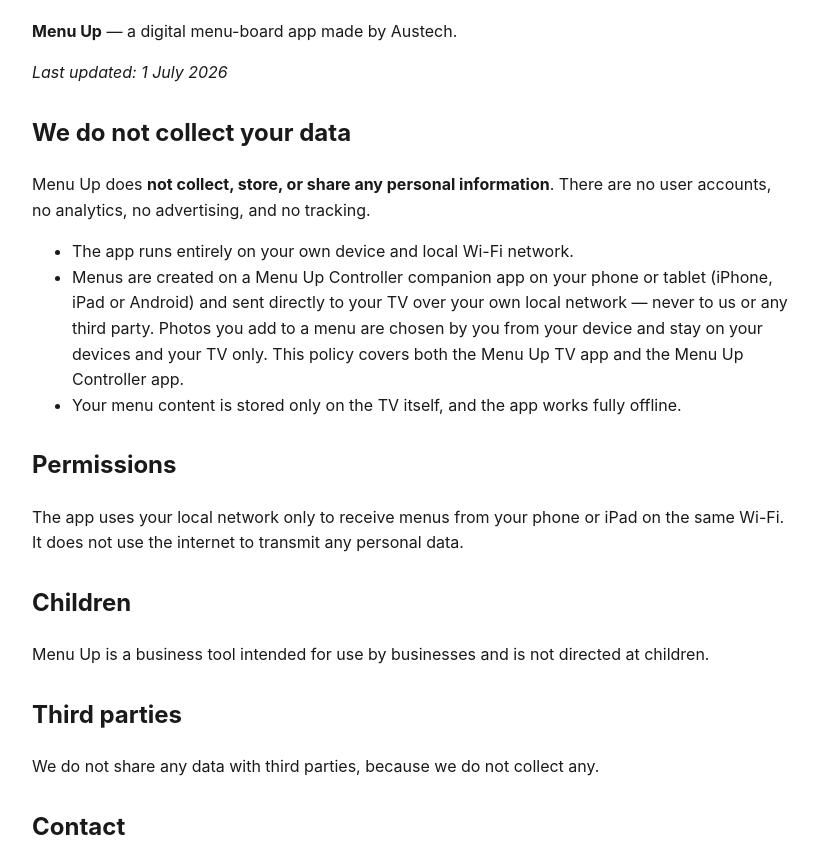
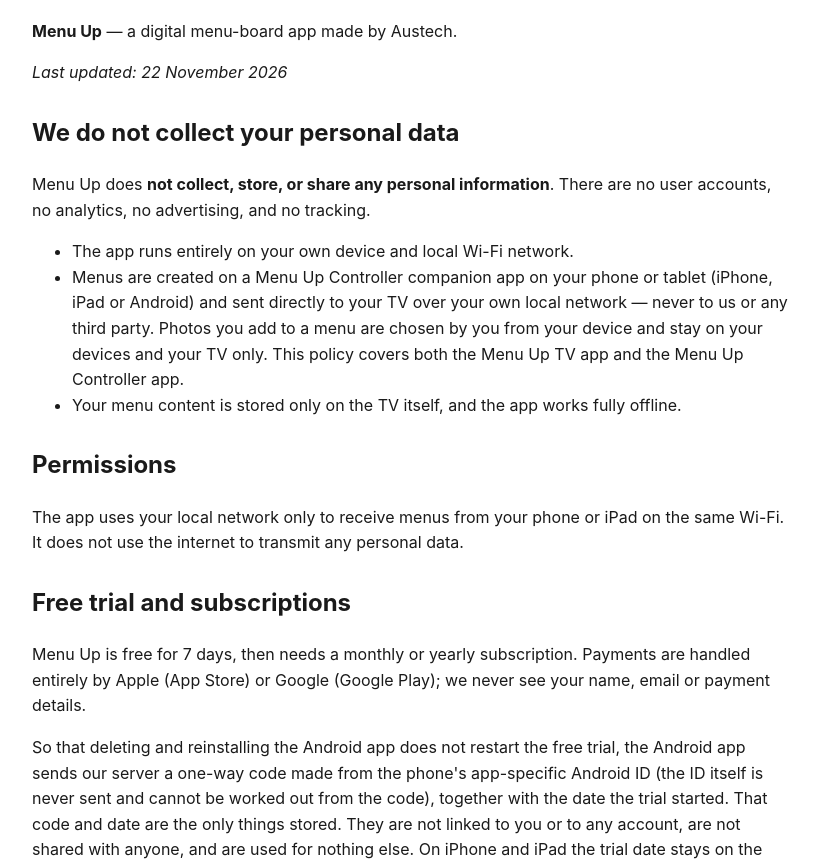
Before and after one commit to Foxsmulder69/menuup-privacy, a plain HTML site: page index.html in a window 1280 px wide. Shown: the part 94-955 px from the top of the page, without its empty margins (228-1047 px from the left). Drawn offline with Linux system fonts and the light colour scheme.

Commit message:
Privacy policy: free trial and subscriptions (22 Nov 2026)

```diff
--- a/index.html
+++ b/index.html
@@ -1,8 +1,8 @@
 <!DOCTYPE html><html lang="en"><head><meta charset="utf-8"><meta name="viewport" content="width=device-width,initial-scale=1"><title>Privacy Policy — Menu Up</title>
 <style>body{font-family:-apple-system,Segoe UI,Arial,sans-serif;max-width:760px;margin:40px auto;padding:0 20px;line-height:1.6;color:#1a1a1a}h1{color:#2E6AD0}h2{margin-top:28px}a{color:#2E6AD0}</style></head><body>
 <h1>Privacy Policy</h1><p><strong>Menu Up</strong> &mdash; a digital menu-board app made by Austech.</p>
-<p><em>Last updated: 1 July 2026</em></p>
-<h2>We do not collect your data</h2>
+<p><em>Last updated: 22 November 2026</em></p>
+<h2>We do not collect your personal data</h2>
 <p>Menu Up does <strong>not collect, store, or share any personal information</strong>. There are no user accounts, no analytics, no advertising, and no tracking.</p>
 <ul>
 <li>The app runs entirely on your own device and local Wi-Fi network.</li>
@@ -11,10 +11,13 @@
 </ul>
 <h2>Permissions</h2>
 <p>The app uses your local network only to receive menus from your phone or iPad on the same Wi-Fi. It does not use the internet to transmit any personal data.</p>
+<h2>Free trial and subscriptions</h2>
+<p>Menu Up is free for 7 days, then needs a monthly or yearly subscription. Payments are handled entirely by Apple (App Store) or Google (Google Play); we never see your name, email or payment details.</p>
+<p>So that deleting and reinstalling the Android app does not restart the free trial, the Android app sends our server a one-way code made from the phone's app-specific Android ID (the ID itself is never sent and cannot be worked out from the code), together with the date the trial started. That code and date are the only things stored. They are not linked to you or to any account, are not shared with anyone, and are used for nothing else. On iPhone and iPad the trial date stays on the device.</p>
 <h2>Children</h2>
 <p>Menu Up is a business tool intended for use by businesses and is not directed at children.</p>
 <h2>Third parties</h2>
-<p>We do not share any data with third parties, because we do not collect any.</p>
+<p>We do not share any data with third parties.</p>
 <h2>Contact</h2>
 <p>Questions? Email <a href="mailto:austech.online.tech@gmail.com">austech.online.tech@gmail.com</a>.</p>
 </body></html>
```
